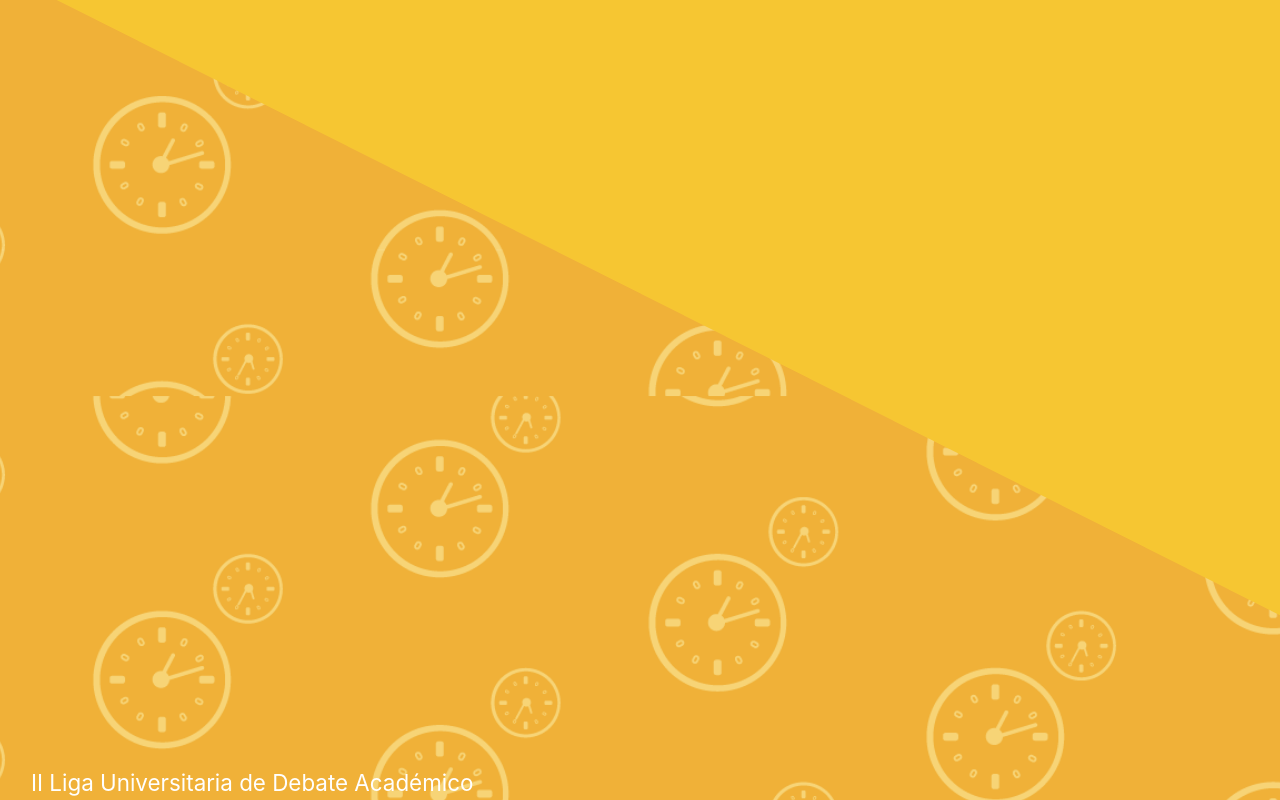
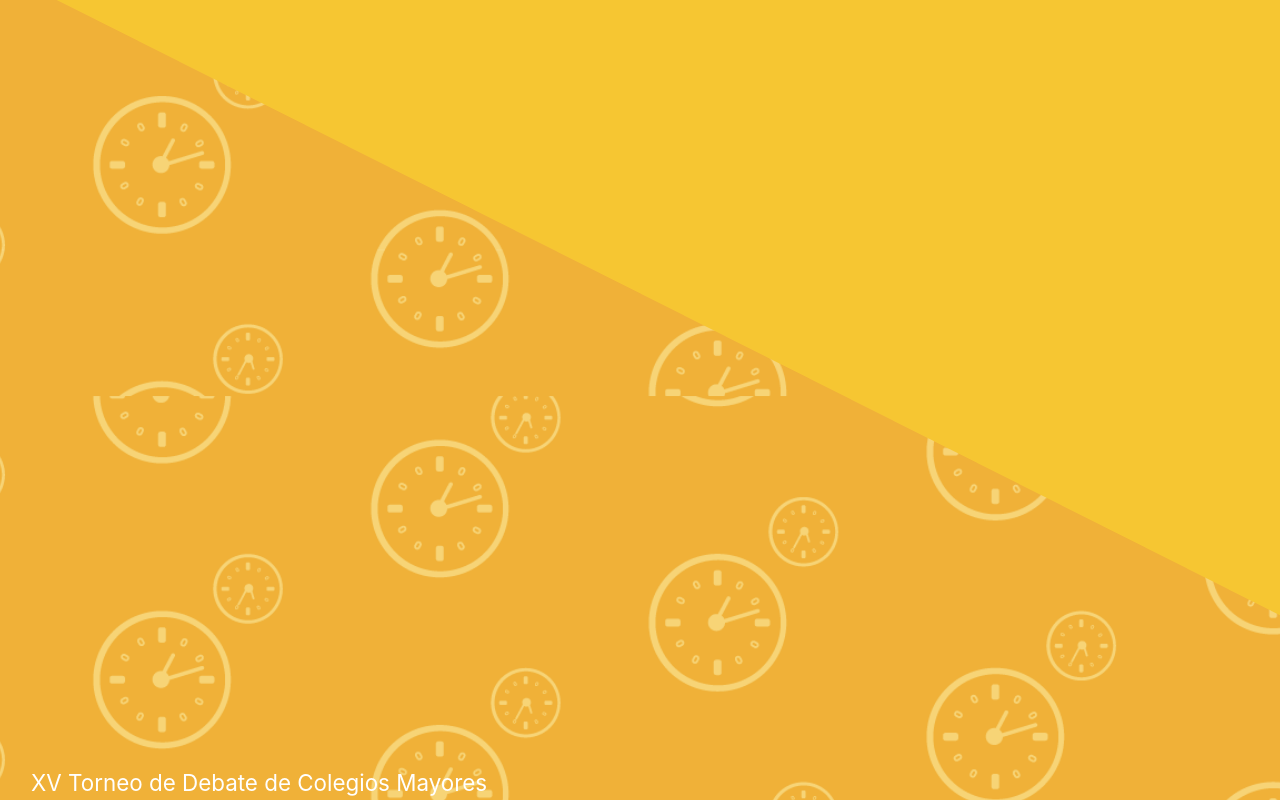
Before and after one commit to Calatea-Eventos2024/CronoLUDA, a plain HTML site: page indexInCSSJS-RP-5CG1134H59.html in a window 1280 px wide. Shown: the part 4404-5204 px from the top of the page. Drawn offline with nearby package versions, Linux system fonts and the light colour scheme.

Commit message:
Update indexInCSSJS-RP-5CG1134H59.html

```diff
--- a/indexInCSSJS-RP-5CG1134H59.html
+++ b/indexInCSSJS-RP-5CG1134H59.html
@@ -14,7 +14,7 @@
     <nav class="navbar">
         <div class="container-fluid">
             <img src="assets/logoCMM.png" alt="Logo" id="navbar-logo">
-            <span id="navbar-text">II Liga Universitaria de Debate Académico</span>
+            <span id="navbar-text">XV Torneo de Debate de Colegios Mayores</span>
         </div>
     </nav>
 
```
